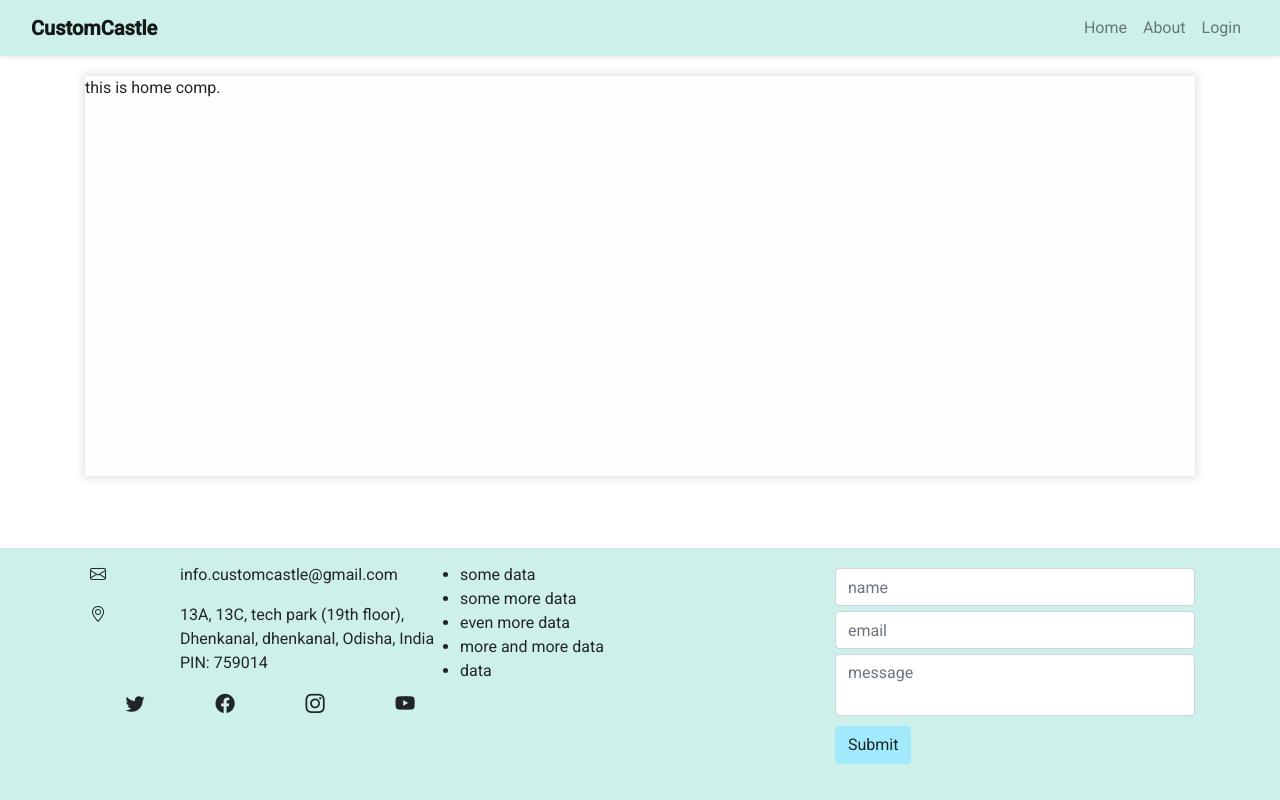
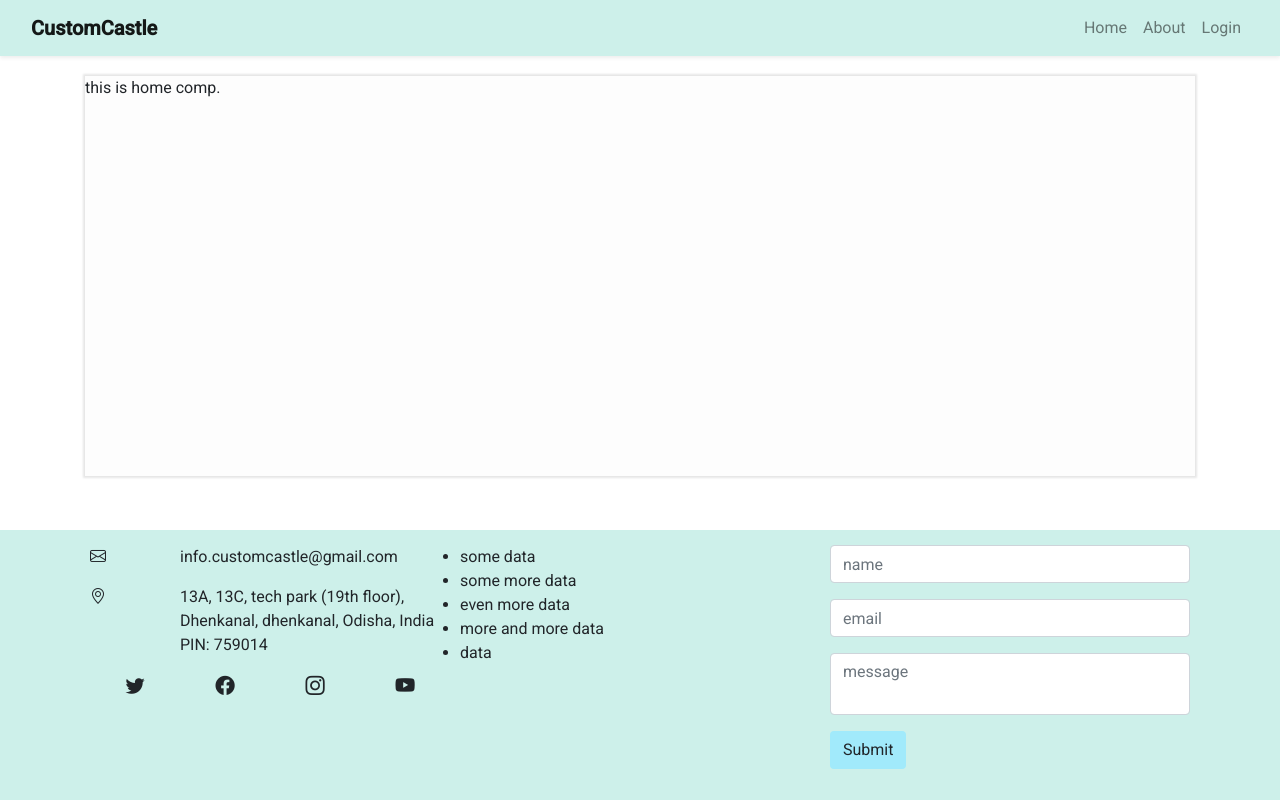
Before and after one commit to predator2v0/hrms-mern, a React (Create React App) app in the folder hrms-client/: page / in a window 1280 px wide. Built offline with nearby package versions, Linux system fonts and the light colour scheme.

Commit message:
fed minor changes

```diff
--- a/hrms-client/src/assets/css/common.css
+++ b/hrms-client/src/assets/css/common.css
@@ -6,7 +6,7 @@
 }
 .component-shadow {
     background-color: #fdfdfd;
-    box-shadow: 0px 0px 7px 3px rgba(0, 0, 0, 0.1);
+    box-shadow: 0px 0px 2px 2px rgba(0, 0, 0, 0.1);
     /* -webkit-box-shadow: 0px 0px 7px 3px rgba(0, 0, 0, 0.75);
     -moz-box-shadow: 0px 0px 7px 3px rgba(0, 0, 0, 0.75); */
 }
--- a/hrms-client/src/assets/css/footer.css
+++ b/hrms-client/src/assets/css/footer.css
@@ -32,6 +32,3 @@ textarea{
 .submit-btn{
     background-color: #a1eafb ;
 }
-.contact-form input, textarea{
-    margin: 5px;
-}
--- a/hrms-client/src/components/Footer.jsx
+++ b/hrms-client/src/components/Footer.jsx
@@ -5,21 +5,22 @@ const Footer = () => {
         <div className='footer'>
             <div className='footer-container container'>
                 <div className='contact-info'>
-                    <div className="email-info">
+                    <div className='email-info'>
                         <i class='bi bi-envelope'></i>{" "}
                         <p>info.customcastle@gmail.com</p>
                     </div>
-                    <div className="address-info">
+                    <div className='address-info'>
                         <i class='bi bi-geo-alt'></i>
-                        <p>13A, 13C, tech park (19th floor), <br/> Dhenkanal, dhenkanal, Odisha, India <br /> PIN: 759014</p>
-
+                        <p>
+                            13A, 13C, tech park (19th floor), <br /> Dhenkanal,
+                            dhenkanal, Odisha, India <br /> PIN: 759014
+                        </p>
                     </div>
-                    <div className="social-icons">
+                    <div className='social-icons'>
                         <i class='bi bi-twitter'></i>
                         <i class='bi bi-facebook'></i>
                         <i class='bi bi-instagram'></i>
                         <i class='bi bi-youtube'></i>
-
                     </div>
                 </div>
                 <div className='quick-links'>
@@ -32,12 +33,32 @@ const Footer = () => {
                     </ul>
                 </div>
                 <div className='contact-form'>
-                    <form action="/contactus">
-                        <div className="form-group">
-                            <input type="text" className="form-control" id="name" placeholder="name"/>
-                            <input type="text" className="form-control" id="email" placeholder="email"/>
-                            <textarea className="form-control" id="email" placeholder="message" ></textarea>
-                            <input type="submit" className="btn submit-btn" />
+                    <form action='/contactus'>
+                        <div className='form-group'>
+                            <input
+                                type='text'
+                                className='form-control'
+                                id='name'
+                                placeholder='name'
+                            />
+                        </div>
+                        <div className='form-group'>
+                            <input
+                                type='text'
+                                className='form-control'
+                                id='email'
+                                placeholder='email'
+                            />
+                        </div>
+                        <div className='form-group'>
+                            <textarea
+                                className='form-control'
+                                id='email'
+                                placeholder='message'
+                            ></textarea>
+                        </div>
+                        <div className='form-group'>
+                            <input type='submit' className='btn submit-btn' />
                         </div>
                     </form>
                 </div>
```
